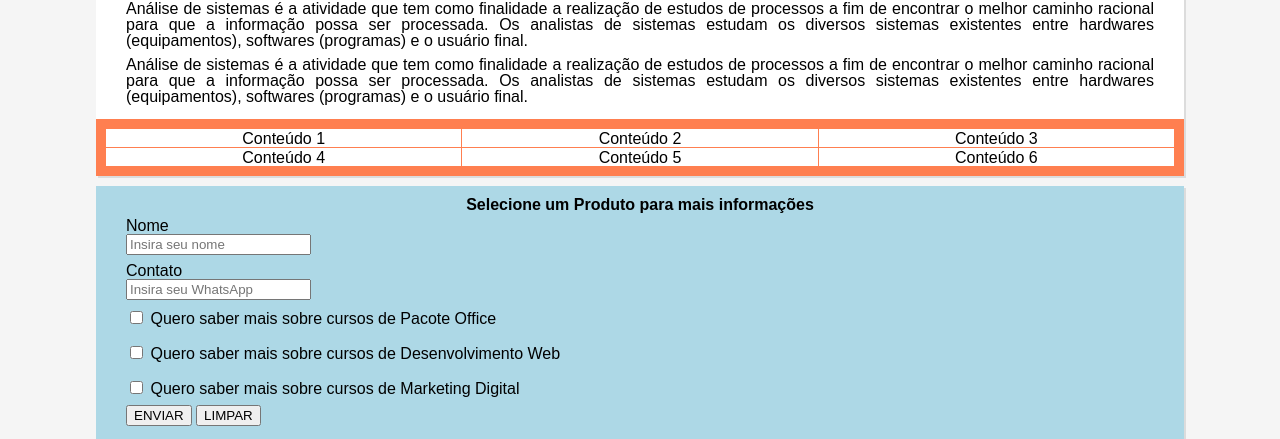
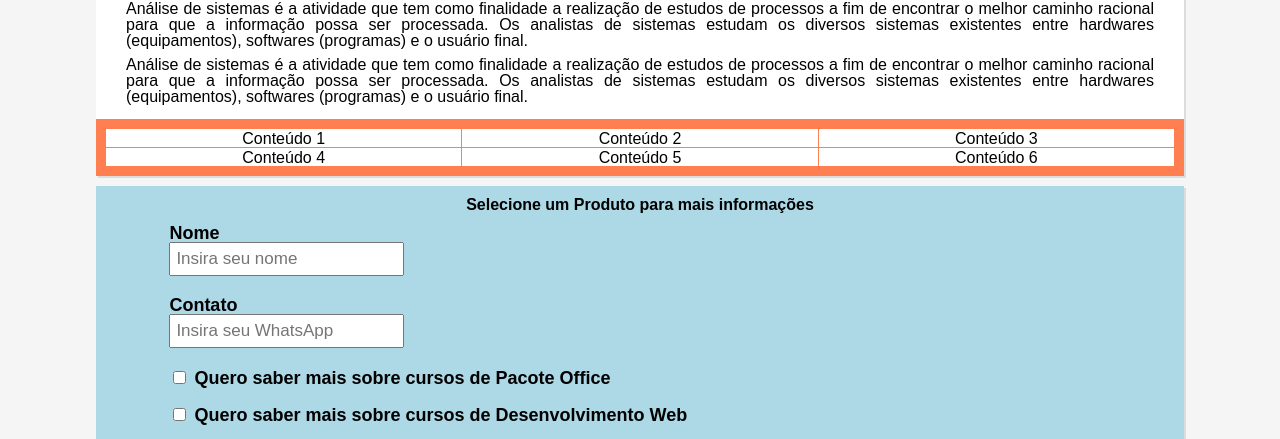
Before and after one commit to uzielmenezes/projeto-udemy-html-css, a plain HTML site: page index.html in a window 1280 px wide. Shown: the part 305-744 px from the top of the page. Drawn offline with Linux system fonts and the light colour scheme.

Commit message:
Added styles for form-contact class and input

```diff
--- a/style.css
+++ b/style.css
@@ -99,6 +99,21 @@ h2 {
 	font-weight: bold;
 }
 
+.form-contact {
+	font-family: arial;
+	font-size: 1.8rem;
+	padding: 1rem;
+	text-align: left;
+	margin-left: 5%;
+	font-weight: bold;
+}
+
+input {
+	font-family: sans-serif;
+	font-size: 1.7rem;
+	padding: .5rem;
+}
+
 .button {
 	text-transform: uppercase;
 }
```
